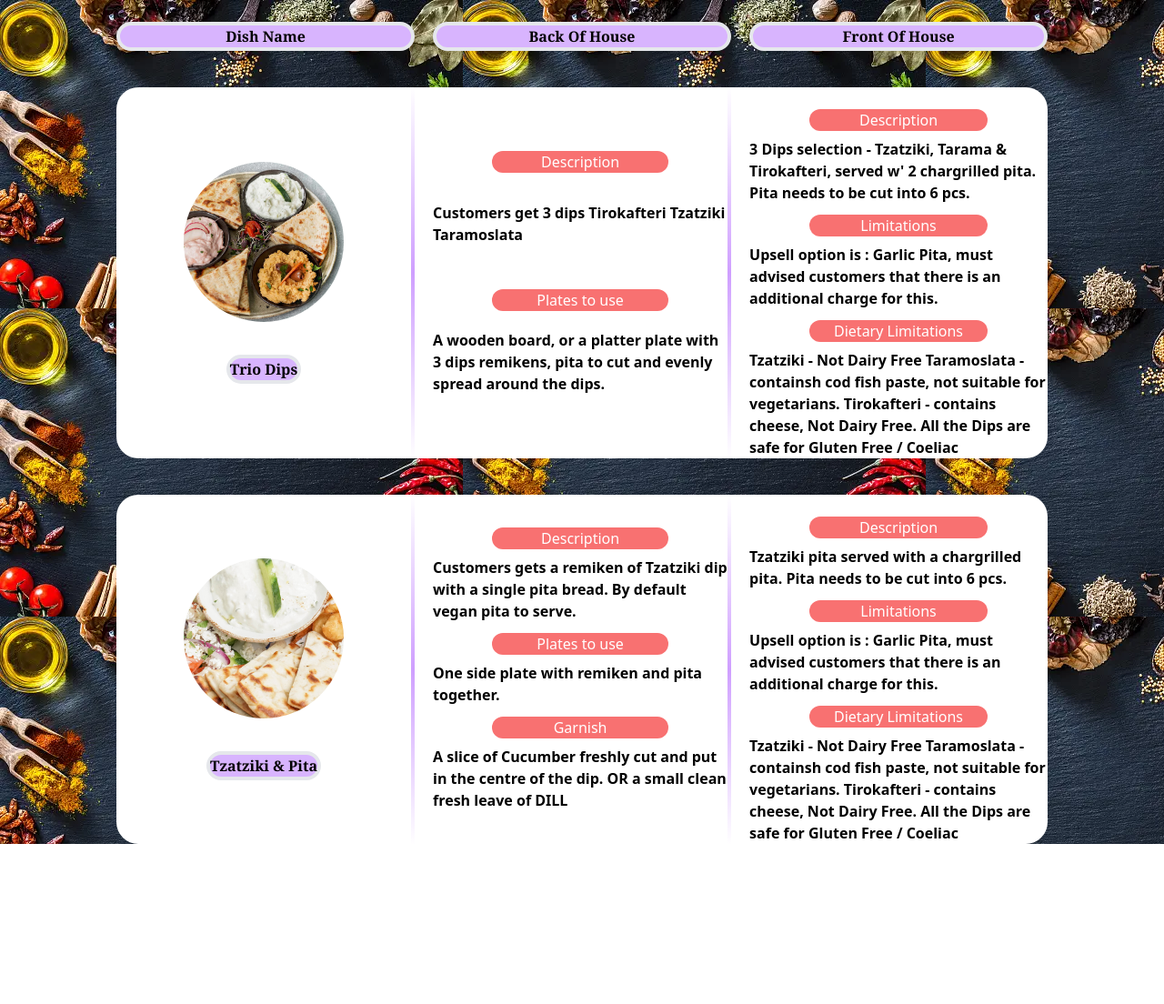
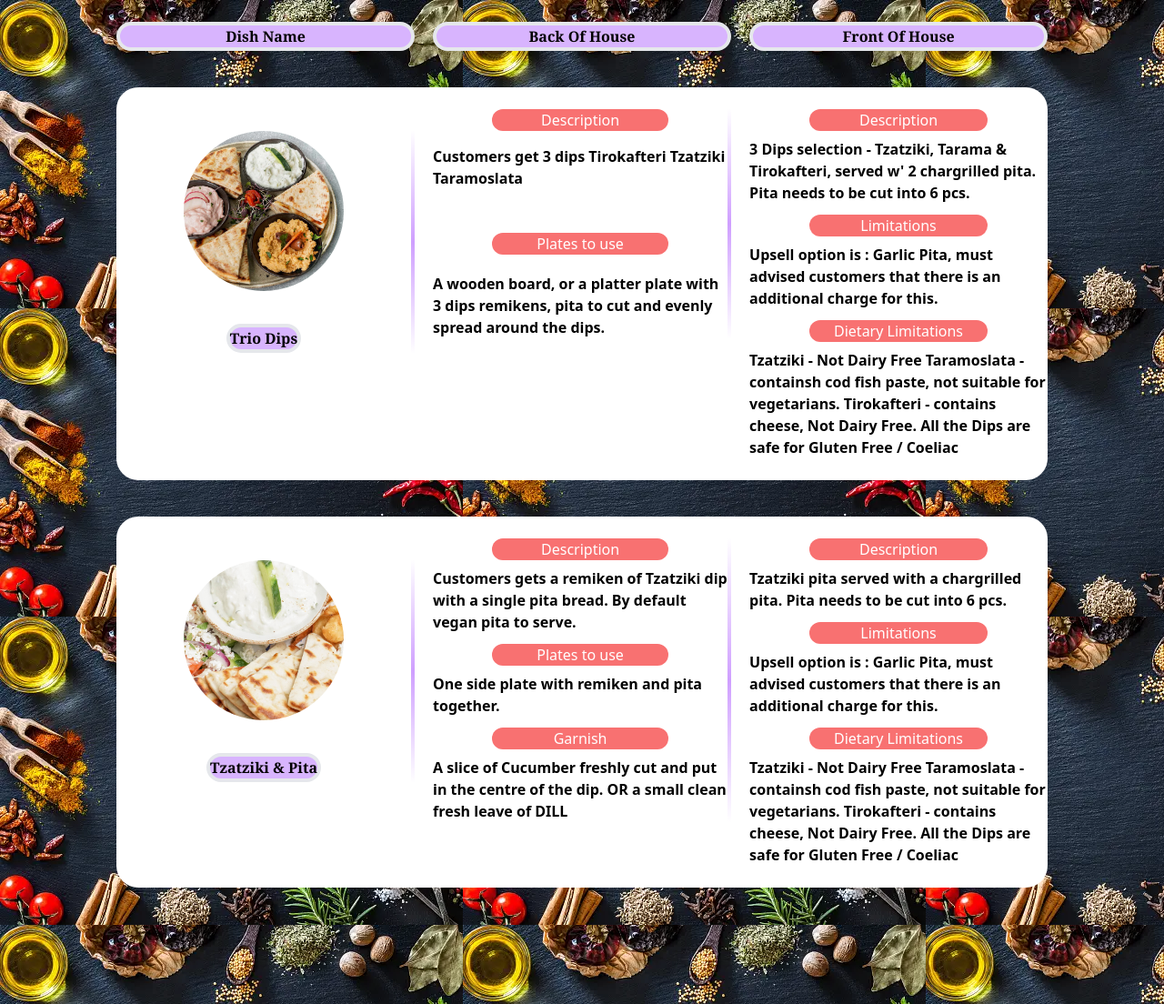
Before and after one commit to tunitx/food-project, a website built with Vite: page index.html in a window 1280 px wide. Shown: the whole page at 91% size. Before the commit the page ends 928 px from the top, so only its background shows below. Built offline with nearby package versions, Linux system fonts and the light colour scheme.

Commit message:
first commit

```diff
--- a/index.html
+++ b/index.html
@@ -14,13 +14,13 @@
                 <div class="back-house w-[33%] flex justify-center text-black font-serif font-bold border-4 rounded-full bg-purple-300"><p>Back Of House</p></div>
                 <div class="front-house w-[33%] flex justify-center text-black font-serif font-bold border-4 rounded-full bg-purple-300"><p>Front Of House</p></div>
             </div>
-            <div class="card-1 flex flex-row w-[80%] gap-5 bg-white gradient-border-all rounded-3xl ">
-                <div class="part-1  w-[33%] flex flex-col place-items-center justify-center gap-9 border-r-4 border-gradient">
+            <div class="card-1   items-start flex flex-row w-[80%] gap-5 bg-white gradient-border-all rounded-3xl ">
+                <div class="part-1  w-[33%] flex flex-col place-items-center justify-center gap-9 border-r-4 border-gradient mt-12">
                     <div i class="w-44 h-44 rounded-full overflow-hidden image-container"><img src="./Assets/triodips.jpg" alt="Image not found" class="w-full h-full object-cover" ></div>
                     <div class="font-serif font-bold border-4 rounded-full bg-purple-300"><p>Trio Dips</p></div>
                 </div>
-                <div class="part-2 w-[33%] flex flex-col justify-center gap-12 border-r-4 border-gradient">
-                    <div class="desc-1 flex flex-col gap-8">
+                <div class="part-2 w-[33%] flex flex-col  justify-center gap-12 border-r-4 border-gradient mt-6">
+                    <div class="desc-1 flex flex-col gap-4">
                         <div class="flex justify-center w-[60%] mx-auto bg-red-400 text-white rounded-2xl"><p>Description</p></div>
                         <div class="font-semibold"><p>Customers get 3 dips
                             Tirokafteri
@@ -47,7 +47,7 @@
                     </div>
                     <div class="dietLimit-1 flex flex-col gap-2">
                         <div class="flex justify-center w-[60%] mx-auto bg-red-400 text-white  rounded-2xl"><p>Dietary Limitations</p></div>
-                        <div  class="font-semibold"><p>Tzatziki - Not Dairy Free
+                        <div  class="font-semibold mb-6"><p>Tzatziki - Not Dairy Free
                             Taramoslata - containsh cod fish paste, not suitable for vegetarians.
 
                             Tirokafteri - contains cheese, Not Dairy Free.
@@ -56,12 +56,12 @@
                     </div>
                 </div>
             </div>
-            <div class="card-2 flex flex-row w-[80%] gap-5 bg-white rounded-3xl">
-                <div class="section-1  w-[33%] flex flex-col items-center justify-center gap-9 border-r-4 border-gradient">
+            <div class="card-2 flex flex-row w-[80%] gap-5 bg-white items-start rounded-3xl">
+                <div class="section-1  w-[33%] flex flex-col items-center justify-center gap-9 border-r-4 border-gradient mt-12">
                     <div class="w-44 h-44 rounded-full overflow-hidden image-container"><img src="./Assets/tzatzikipita.jpg" alt="Image not found" class="w-full h-full object-cover" ></div>
                     <div class="font-serif font-bold border-4 rounded-full bg-purple-300"><p>Tzatziki & Pita</p></div>
                 </div>
-                <div class="section-2 w-[33%] flex flex-col justify-center gap-3 border-r-4 border-gradient">
+                <div class="section-2 w-[33%] flex flex-col justify-center gap-3 border-r-4 border-gradient mt-6">
                     <div class="d1 flex flex-col gap-2">
                         <div class="flex justify-center w-[60%] mx-auto bg-red-400 text-white  rounded-2xl"><p>Description</p></div>
                         <div class="font-semibold"><p>Customers gets a remiken of Tzatziki dip with a single pita bread. By default vegan pita to serve.</p></div>
@@ -87,7 +87,7 @@
                     </div>
                     <div class="dietLimit-1 flex flex-col gap-2">
                         <div class="flex justify-center w-[60%] mx-auto bg-red-400 text-white  rounded-2xl"><p>Dietary Limitations</p></div>
-                        <div class="font-semibold"><p>Tzatziki - Not Dairy Free
+                        <div class="font-semibold mb-6"><p>Tzatziki - Not Dairy Free
                             Taramoslata - containsh cod fish paste, not suitable for vegetarians.
 
                             Tirokafteri - contains cheese, Not Dairy Free.
--- a/main.css
+++ b/main.css
@@ -20,16 +20,40 @@
   .image-container:hover img {
     transform: scale(1.1);
   }
-
+.card-1{
+  -webkit-transition: all 0.6s cubic-bezier(0.165, 0.84, 0.44, 1);
+  transition: all 0.6s cubic-bezier(0.165, 0.84, 0.44, 1);
+}
+.card-2{
+  -webkit-transition: all 0.6s cubic-bezier(0.165, 0.84, 0.44, 1);
+  transition: all 0.6s cubic-bezier(0.165, 0.84, 0.44, 1);
+  margin-bottom: 10%;
+}
   .card-1:hover{
-    transition: transform 0.5s ease;
-    transform: scale(1.05);
+    /* transition: transform 0.5s ease;
+    transform: scale(1.05); */
+    -webkit-transform: scale(1.05, 1.05);
+    transform: scale(1.05, 1.05);
   }
   .card-2:hover{
-    transition: transform 0.5s ease;
-    transform: scale(1.05);
+    /* transition: transform 0.5s ease;
+    transform: scale(1.05); */
+    -webkit-transform: scale(1.05, 1.05);
+    transform: scale(1.05, 1.05);
+
   }
-
+.dish-name{
+  -webkit-transition: all 0.6s cubic-bezier(0.165, 0.84, 0.44, 1);
+  transition: all 0.6s cubic-bezier(0.165, 0.84, 0.44, 1);
+}
+.front-house{
+  -webkit-transition: all 0.6s cubic-bezier(0.165, 0.84, 0.44, 1);
+  transition: all 0.6s cubic-bezier(0.165, 0.84, 0.44, 1);
+}
+.back-house{
+  -webkit-transition: all 0.6s cubic-bezier(0.165, 0.84, 0.44, 1);
+  transition: all 0.6s cubic-bezier(0.165, 0.84, 0.44, 1);
+}
   .dish-name:hover{
     transition: transform 0.5s ease;
     transform: scale(1.1);
@@ -47,6 +71,8 @@
 
 
 
+
+
   /* .gradient-border-all {
     border-width: 2px;
     border-style: solid;
--- a/package.json
+++ b/package.json
@@ -1,6 +1,7 @@
 {
   "scripts":{
-    "start":"vite"
+    "start":"vite",
+    "build": "vite build"
   },
   "devDependencies": {
     "autoprefixer": "^10.4.17",
```
Also changed, not shown: 1 other file.
